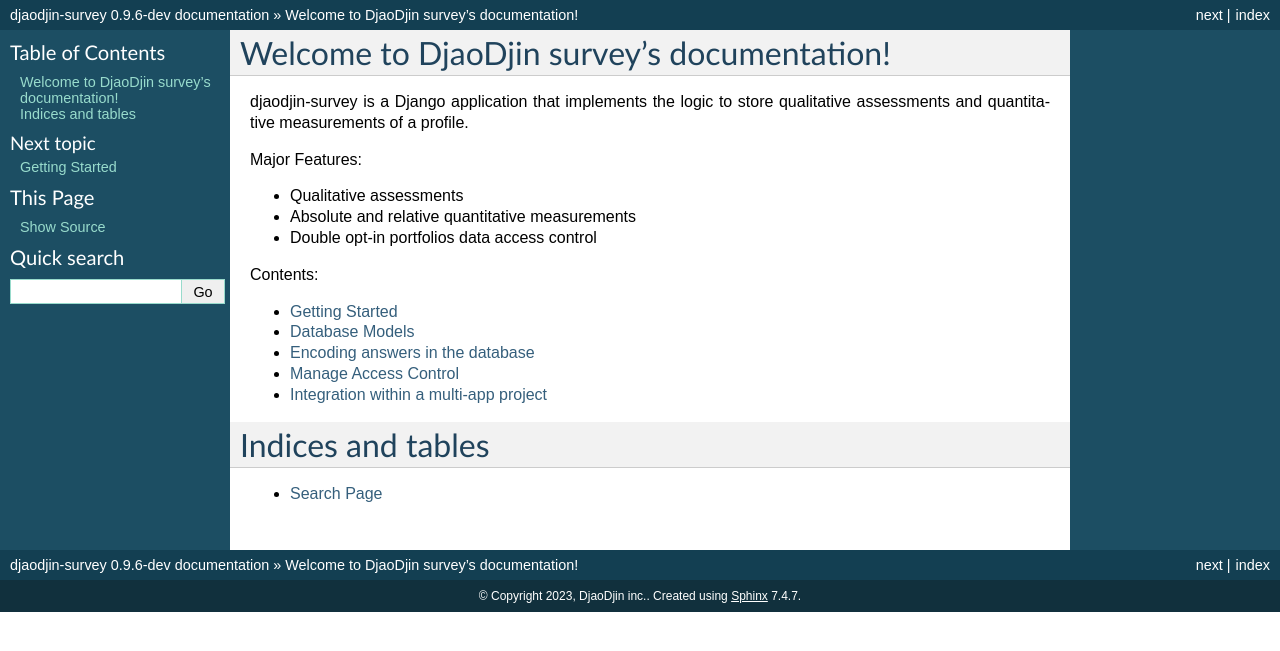
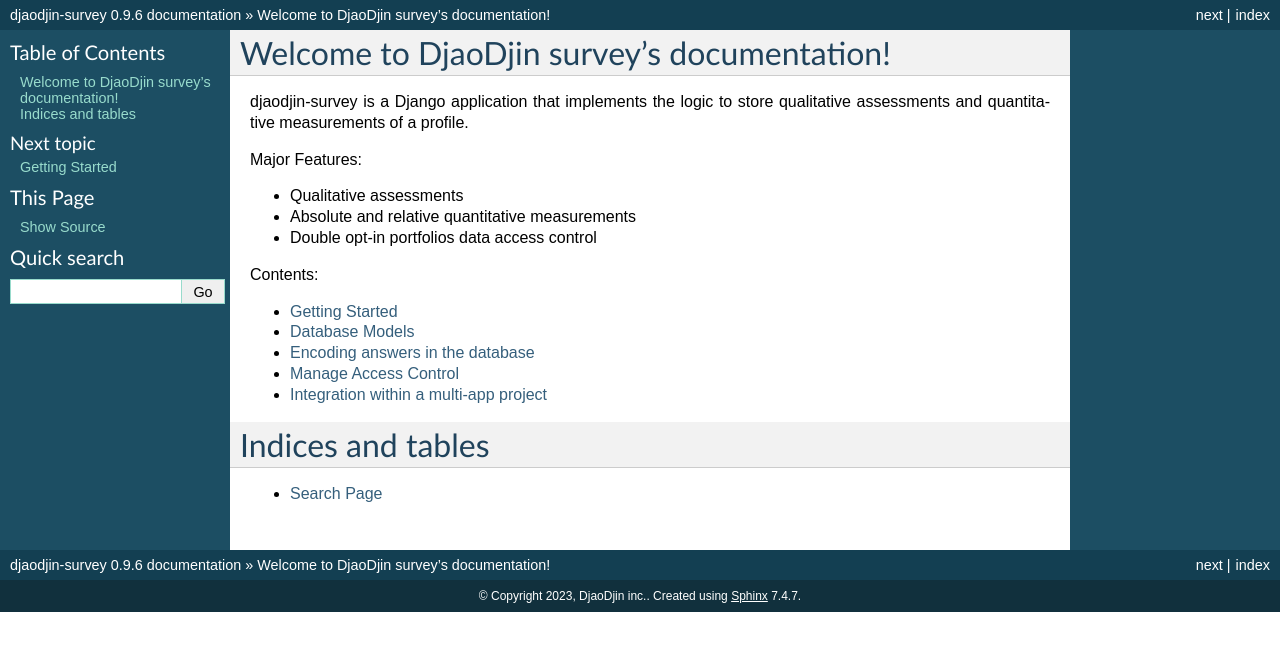
Before and after one commit to djaodjin/djaodjin-survey, a Sphinx documentation site: the page built from docs/index.rst, in a window 1280 px wide. Shown: the top 651 px of the page. Built offline with Sphinx 7.4.7, drawn with Linux system fonts in a browser that asks for light colours.

Commit message:
releases 0.9.6 to pypi

```diff
--- a/docs/conf.py
+++ b/docs/conf.py
@@ -54,7 +54,7 @@
 # The short X.Y version.
 version = '0.9'
 # The full version, including alpha/beta/rc tags.
-release = '0.9.6-dev'
+release = '0.9.6'
 
 # The language for content autogenerated by Sphinx. Refer to documentation
 # for a list of supported languages.
--- a/survey/__init__.py
+++ b/survey/__init__.py
@@ -26,4 +26,4 @@
 PEP 386-compliant version number for the survey django app.
 """
 
-__version__ = '0.9.6-dev'
+__version__ = '0.9.6'
```
Also changed, not shown: README.md (+4 -3 lines), 1 other file.
